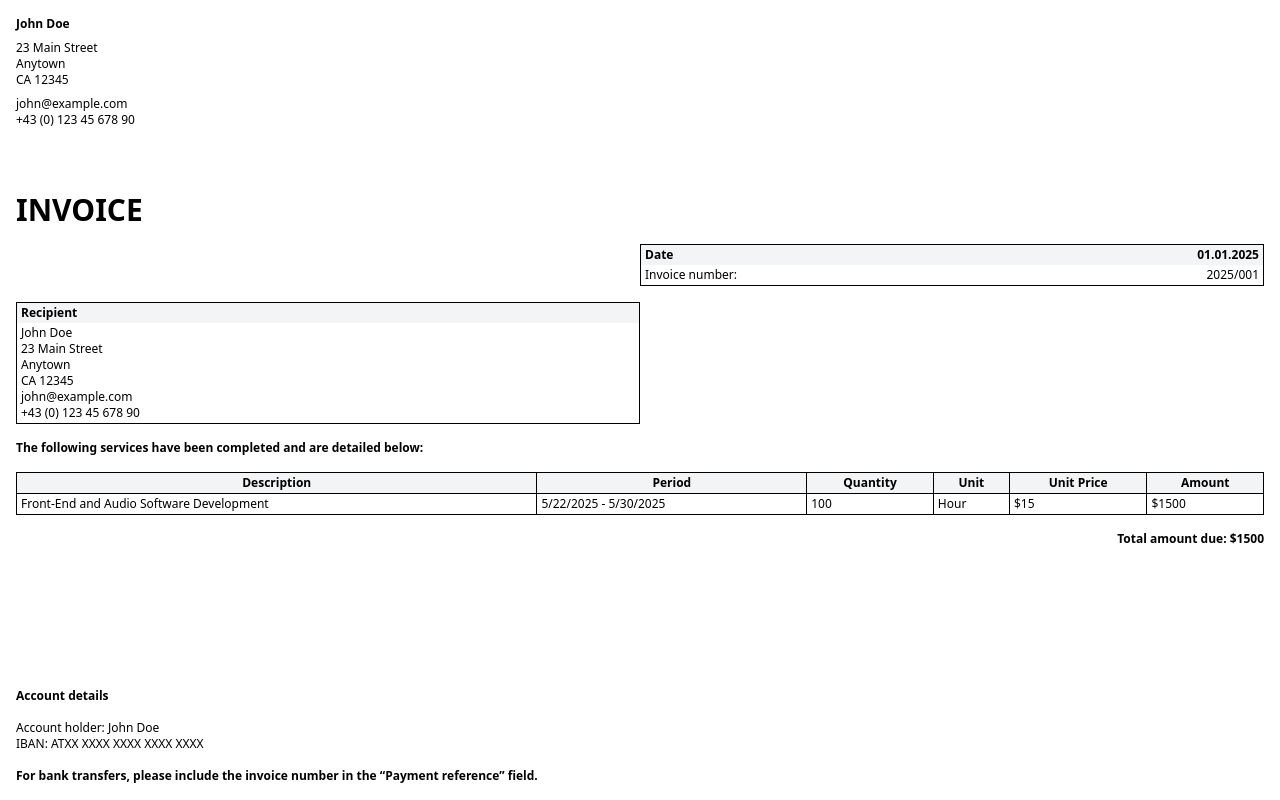
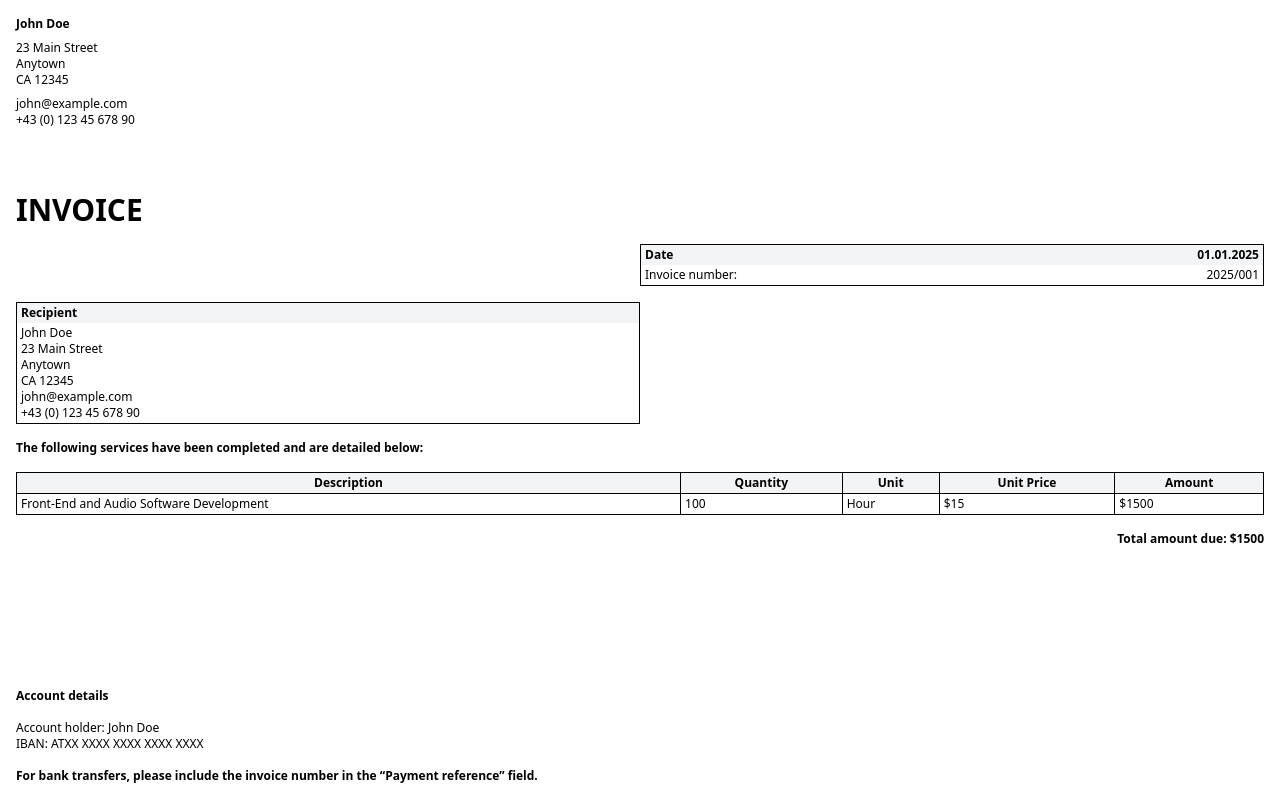
Before and after one commit to eldarsadykov/web-invoice, a Vue app: page / in a window 1280 px wide. Built offline with nearby package versions, Linux system fonts and the light colour scheme; the HTML template or start-up script is replaced by a standard one.

Commit message:
Show period.

```diff
--- a/src/App.vue
+++ b/src/App.vue
@@ -34,7 +34,6 @@ import type { InvoiceItem } from '@/components/ItemsTable/invoice-item'
 const exampleData: InvoiceItem[] = [
   {
     description: 'Front-End and Audio Software Development',
-    period: { start: new Date('2025-05-22'), end: new Date('2025-05-30') },
     quantity: 100,
     unit: 'Hour',
     price: 15,
--- a/src/components/ItemsTable/ItemsTable.vue
+++ b/src/components/ItemsTable/ItemsTable.vue
@@ -8,7 +8,7 @@
       </tr>
     </thead>
     <tbody>
-      <ItemsTableRow v-for="item of items" :key="item.description" :item="item" />
+      <ItemsTableRow v-for="item of items" :key="item.description" :item="item" :showPeriod />
     </tbody>
   </table>
 </template>
--- a/src/components/ItemsTable/ItemsTableRow.vue
+++ b/src/components/ItemsTable/ItemsTableRow.vue
@@ -1,11 +1,13 @@
 <template>
   <tr class="border">
     <ItemsTableCell>{{ description }}</ItemsTableCell>
-    <ItemsTableCell v-if="period">
-      {{ period.start.toLocaleDateString() }} -
-      {{ period.end.toLocaleDateString() }}
-    </ItemsTableCell>
-    <ItemsTableCell v-else>-</ItemsTableCell>
+    <div v-if="showPeriod">
+      <ItemsTableCell v-if="period">
+        {{ period.start.toLocaleDateString() }} -
+        {{ period.end.toLocaleDateString() }}
+      </ItemsTableCell>
+      <ItemsTableCell v-else>-</ItemsTableCell>
+    </div>
     <ItemsTableCell>{{ quantity }}</ItemsTableCell>
     <ItemsTableCell>{{ unit }}</ItemsTableCell>
     <ItemsTableCell>${{ price }}</ItemsTableCell>
@@ -19,6 +21,7 @@ import ItemsTableCell from '@/components/ItemsTable/ItemsTableCell.vue'
 
 const props = defineProps<{
   item: InvoiceItem
+  showPeriod: boolean
 }>()
 
 const { description, period, quantity, unit, price } = props.item
```
